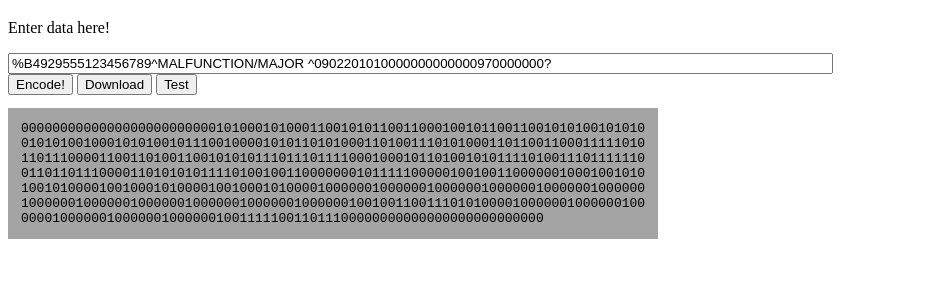
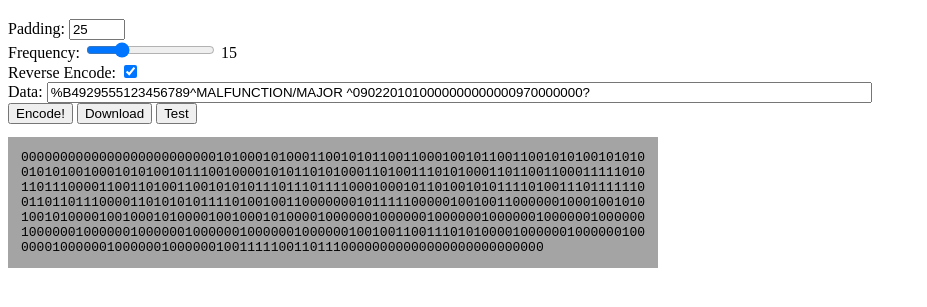
Before and after one commit to lanrat/mag-encode, a plain HTML site: page index.html in a window 1280 px wide. Both pictures are taken after a click on the button "Encode!". Shown: the part 61-368 px from the top of the page, without its empty margins (0-927 px from the left). Drawn offline with Linux system fonts and the light colour scheme.

Commit message:
added settings

```diff
--- a/index.html
+++ b/index.html
@@ -18,12 +18,29 @@
 
 <body>
   <h1>Web Based magnetic stripe card encoder</h1>
-  <p>Enter data here!</p>
-  <input id="magstripe" name="magstripe" type="text" size=100 value="%B4929555123456789^MALFUNCTION/MAJOR ^0902201010000000000000970000000?" placeholder="magstripe data">
+
+  <label for="padding">Padding: </label>
+  <input type="number" id="padding" name="quantity" min="0" max="50" value="25">
   <br>
+
+  <label for="frequency">Frequency: </label>
+  <input type="range" id="frequency" name="frequency" min="5" max="45" value="15" oninput="this.nextElementSibling.value = this.value">
+  <output>15</output>
+  <br>
+
+  <label for="reverse">Reverse Encode: </label>
+  <input type="checkbox" id="reverse" name="reverse" checked>
+  <br>
+
+  <label for="magstripe">Data: </label>
+  <input id="magstripe" name="magstripe" type="text" size=100 value="%B4929555123456789^MALFUNCTION/MAJOR ^0902201010000000000000970000000?" placeholder="%1234567890?">
+  <br>
+
   <button onclick="encodeButton()">Encode!</button>
   <button onclick="downloadButton()">Download</button>
   <button onclick="test()">Test</button>
+  <br>
+
   <pre id="binary_data" style="background-color: #a4a4a4; color:#000000; padding:1em; max-width:80ch; white-space: pre-wrap; word-wrap:break-word;"></pre>
   <p id="wav_data"></p>
 
--- a/js/scripts.js
+++ b/js/scripts.js
@@ -1,13 +1,13 @@
 
 // https://github.com/salmg/ViolentMag/blob/9b4f666779c7b0430bb8baf12155e1b62ccbc23b/MalfunctionMag.py#L273
 
+const peak = 32767; //  maximum value of a 16-bit signed integer.
 
-const padding = 25; // magstripe leading & trailing 0s
 
-const peak = 32767; //  maximum value of a 16-bit signed integer.
-const frequency = 15;  // Samples per bit, recommended [5-45]
 
-const encode_reverse = true;
+var padding = 25; // magstripe leading & trailing 0s
+var frequency = 15;  // Samples per bit, recommended [5-45]
+var encode_reverse = true;
 
 function test() {
     var t1 = test10();
@@ -23,6 +23,12 @@ function test10() {
 
 
 function encodeData() {
+    // get settings
+    padding = document.getElementById("padding").value;
+    frequency = document.getElementById("frequency").value;
+    encode_reverse = document.getElementById("reverse").value;
+
+    // get data
     var data = document.getElementById("magstripe").value;
     console.log("input data: ", data);
     var bin = encodeMag(data);
```
